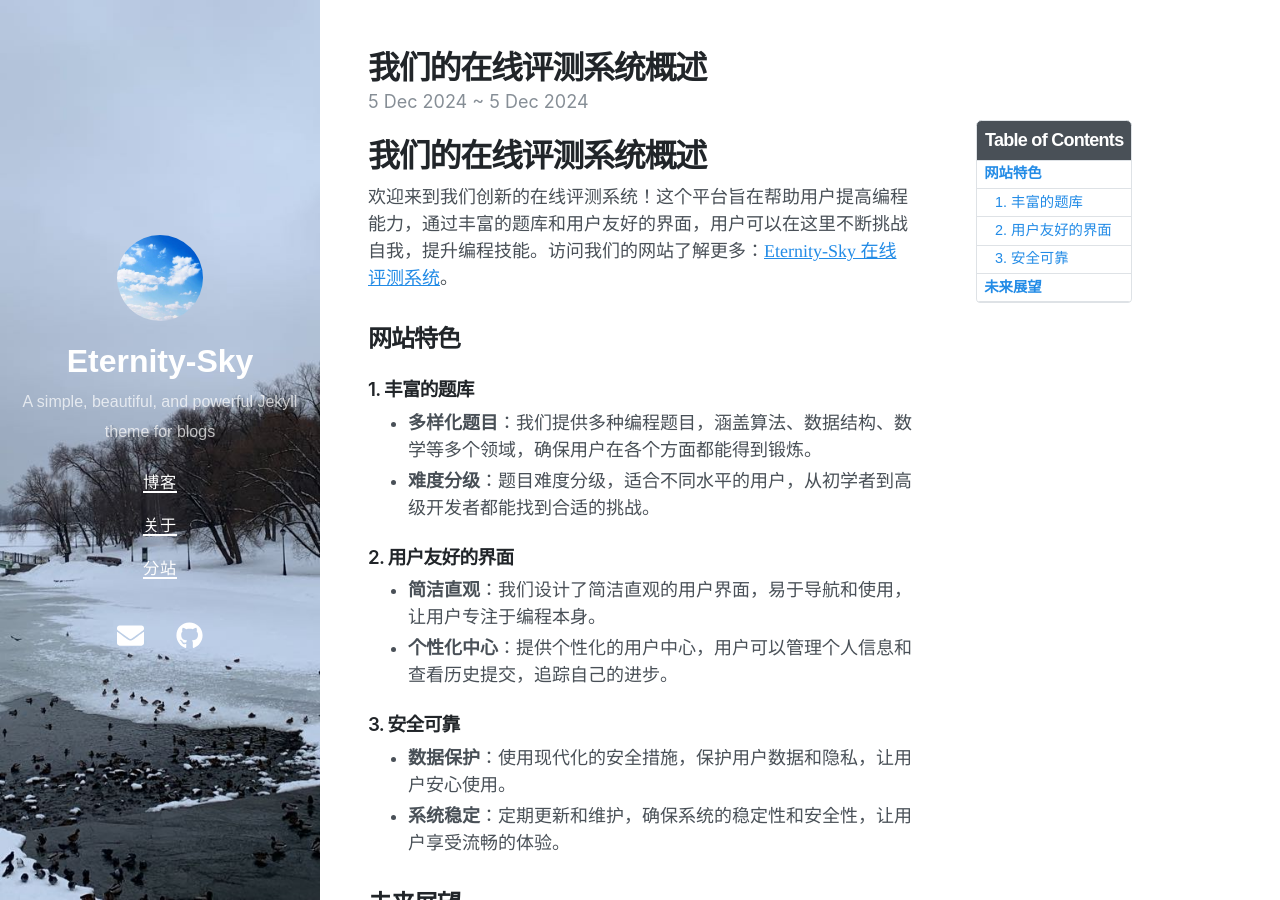
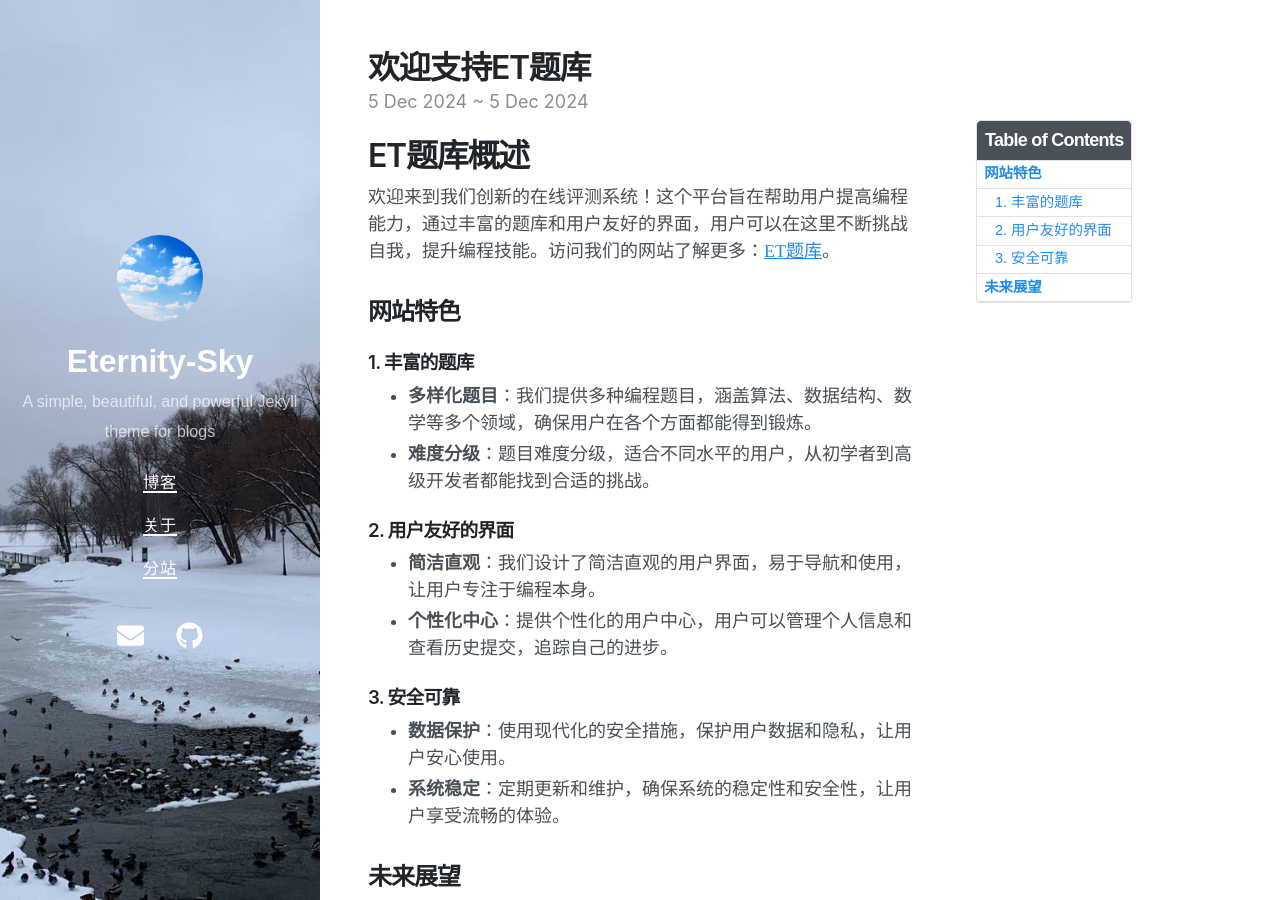
Before and after one commit to Eternity-Sky/Eternity-Sky.github.io, a Jekyll site: the page built from _posts/2024-12-05-overview-of-our-online-judging-system.md, in a window 1280 px wide and 900 px high. Built offline with Jekyll 4.4.1, drawn with Linux system fonts in a browser that asks for light colours; nearby versions of some CDN libraries; comment, search, counter and statistics services are not loaded.

Commit message:
Update 2024-12-05-overview-of-our-online-judging-system.md

```diff
--- a/_posts/2024-12-05-overview-of-our-online-judging-system.md
+++ b/_posts/2024-12-05-overview-of-our-online-judging-system.md
@@ -1,15 +1,15 @@
 ---
 layout: post
-title: 我们的在线评测系统概述
+title: 欢迎支持ET题库
 date: 2024-12-05 20:44 +0800
 last_modified_at: 2024-12-05 20:44:00 +0800
 tags: [online-judging, programming, platform]
 toc: true
 ---
 
-# 我们的在线评测系统概述
+# ET题库概述
 
-欢迎来到我们创新的在线评测系统！这个平台旨在帮助用户提高编程能力，通过丰富的题库和用户友好的界面，用户可以在这里不断挑战自我，提升编程技能。访问我们的网站了解更多：[Eternity-Sky 在线评测系统](https://eternity-sky.github.io/OI/)。
+欢迎来到我们创新的在线评测系统！这个平台旨在帮助用户提高编程能力，通过丰富的题库和用户友好的界面，用户可以在这里不断挑战自我，提升编程技能。访问我们的网站了解更多：[ET题库](https://eternity-sky.github.io/OI/)。
 
 ## 网站特色
 
```
